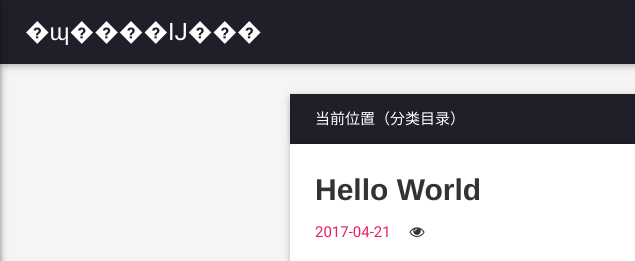
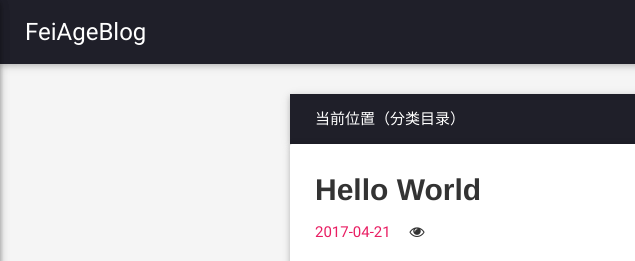
Before and after one commit to feiage/feiage.github.io, a plain HTML site: page 2017/04/21/hello-world/index.html in a window 1280 px wide. Shown: the top 261 px of the page, 0-635 px from the left. Drawn offline with nearby package versions, Linux system fonts and the light colour scheme; some packages are replaced by stand-ins of ours; no server answers; a script that the page names is missing.

Commit message:
Site updated: 2017-04-21 11:53:04

```diff
--- a/2017/04/21/hello-world/index.html
+++ b/2017/04/21/hello-world/index.html
@@ -7,7 +7,7 @@
 
 
 
-    <title>Hello World | FeiAgeBlog</title>
+    <title>Hello World | 飞阿哥的博客</title>
     <meta name="author" content="FeiAge">
 
     <meta name="description" content="FeiAgeBlog">
@@ -16,14 +16,14 @@
   <meta name="viewport" content="width=device-width, initial-scale=1, maximum-scale=1">
 
     <meta property="og:title" content="Hello World"/>
-    <meta property="og:site_name" content="�ɰ����Ĳ���"/>
+    <meta property="og:site_name" content="FeiAgeBlog"/>
 
 
     <meta property="og:image" content="undefined"/>
 
 
     <link rel="icon" type="image/png" href="/favicon.png">
-    <link rel="alternate" href="/atom.xml" title="�ɰ����Ĳ���" type="application/atom+xml">
+    <link rel="alternate" href="/atom.xml" title="FeiAgeBlog" type="application/atom+xml">
     <link rel="stylesheet" href="/css/lib/materialize.min.css">
     <link rel="stylesheet" href="/css/lib/font-awesome.min.css">
     <link rel="stylesheet" href="/css/style.css" media="screen" type="text/css">
@@ -44,7 +44,7 @@
             <i class="fa fa-navicon"></i>
         </a>
         <div class="">
-            <a href="/" class="brand-logo hide-on-med-and-down">�ɰ����Ĳ���</a>
+            <a href="/" class="brand-logo hide-on-med-and-down">FeiAgeBlog</a>
             <ul class="right hide-on-med-and-down">
 
                     <li>
```
Also changed, not shown: archives/2017/04/index.html (+4 -4 lines), archives/2017/index.html (+4 -4 lines), archives/index.html (+4 -4 lines), index.html (+4 -4 lines).
